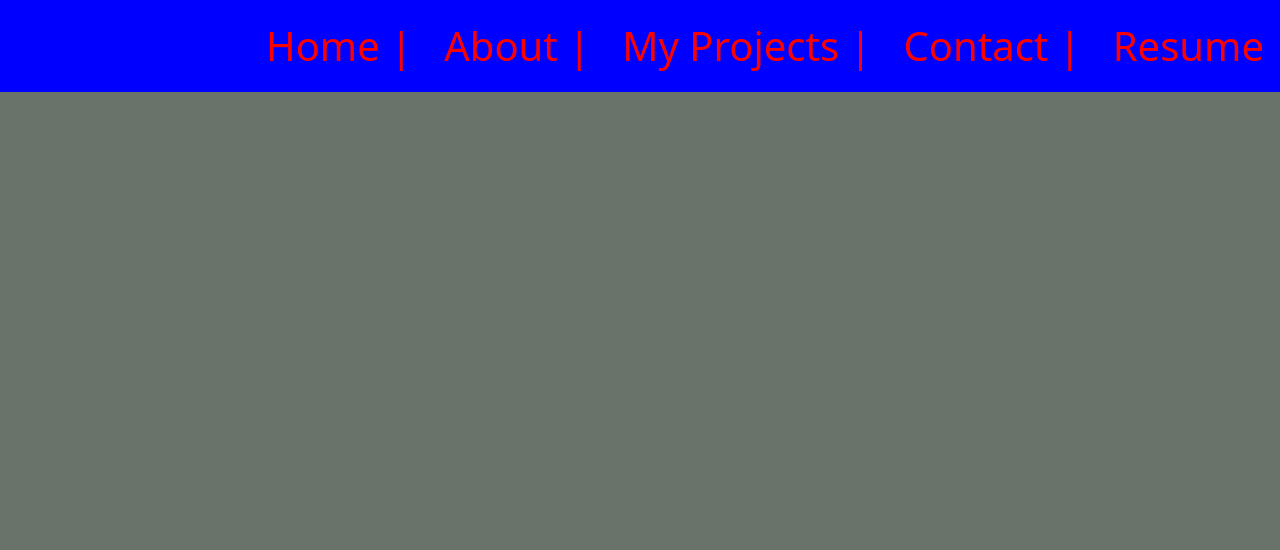
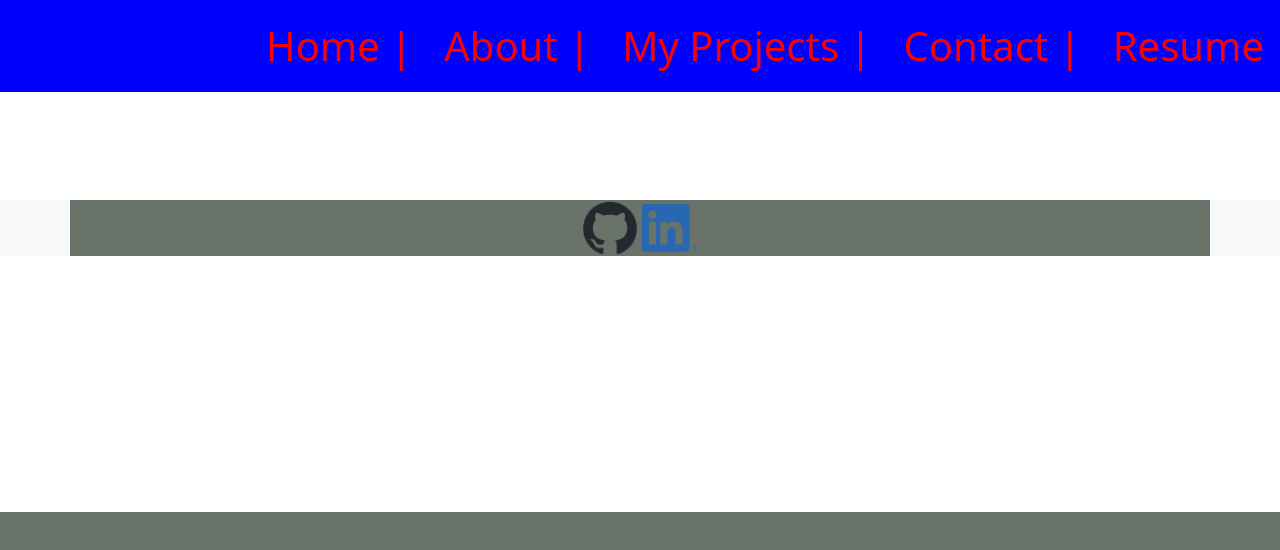
Before and after one commit to bradcoleman60/react-portfolio, a React (Create React App) app: page / in a window 1280 px wide. Shown: the top 550 px of the page. Built offline with nearby package versions, Linux system fonts and the light colour scheme.

Commit message:
adds footer with linked in and git hub logos and links

```diff
--- a/public/index.html
+++ b/public/index.html
@@ -11,39 +11,26 @@
     />
 
     <link rel="apple-touch-icon" href="%PUBLIC_URL%/logo192.png" />
-    <!--
-      manifest.json provides metadata used when your web app is installed on a
-      user's mobile device or desktop. See https://developers.google.com/web/fundamentals/web-app-manifest/
-    -->
+
     <link rel="manifest" href="%PUBLIC_URL%/manifest.json" />
-    <!--
-      Notice the use of %PUBLIC_URL% in the tags above.
-      It will be replaced with the URL of the `public` folder during the build.
-      Only files inside the `public` folder can be referenced from the HTML.
-
-      Unlike "/favicon.ico" or "favicon.ico", "%PUBLIC_URL%/favicon.ico" will
-      work correctly both with client-side routing and a non-root public URL.
-      Learn how to configure a non-root public URL by running `npm run build`.
-    -->
+    <link rel="stylesheet" href="./style.css"/>
     <title>Brad Coleman</title>
   </head>
   <body>
     <noscript>You need to enable JavaScript to run this app.</noscript>
     <div id="root"></div>
-    <!--
-      This HTML file is a template.
-      If you open it directly in the browser, you will see an empty page.
 
-      You can add webfonts, meta tags, or analytics to this file.
-      The build step will place the bundled scripts into the <body> tag.
+  </body>
+  <footer class="footer bg-light">
+    <div class="container text-center">
+     <a href="https://github.com/bradcoleman60" target="_blank" rel="noopener noreferrer">
+      <img src='../images/github-mark.png' alt='Brad Coleman' width="5%"></img>
+    </a>
+    <a href="https://www.linkedin.com/in/brad-coleman-109529/" target="_blank" rel="noopener noreferrer">
+      <img src='../images/LI-In-Bug.png' alt='Brad Coleman' width="5%"></img>
+    </a>
 
-      To begin the development, run `npm start` or `yarn start`.
-      To create a production bundle, use `npm run build` or `yarn build`.
-    -->
-  </body>
-  <!-- <footer class="footer bg-light">
-    <div class="container">
-    <span >Brad Coleman</span>
+
   </div>
-  </footer> -->
+  </footer>
 </html>
--- a/public/style.css
+++ b/public/style.css
@@ -1,3 +1,30 @@
+
+
+html, body {
+    height: 80%;
+  }
+
+
+  main {
+    flex: 1;
+  }
+
+  footer {
+    margin-top: auto;
+  }
+
+
+
+
+
+
+
+
+
+
+
+
+
 /* * {
 
     background-color: #6A7369;
@@ -9,7 +36,7 @@
 /* Header is a flex boxt that includes two sub containers named "Header-container_1"
 and "Heaeder-container_2" */
 
-.container {
+/* .container {
     margin-top: 220px;
 }
 
@@ -70,20 +97,20 @@ header h1{
 /* This starts the main section of the website.  There is one main container and
 inside this main container are two smaller containers. */
 
-.main-container {
+/* .main-container {
 
     display: flex;
     gap: 10px;
     padding: 10px;
     flex-direction: row;
     justify-content:space-around;
-}
+} */
 
 
 /* This CSS removes the automatically applied underline to all linked (href) references */
-a:link {
+/* a:link {
     text-decoration: none;
-}
+} */
 
 /* This CSS adds an underline to the text that is included in a link (href) */
 a:hover{
@@ -92,7 +119,7 @@ a:hover{
 
 /* Contain_1 Holds the large container that has one show-cased project -
 That is, the Large Project */
-.container_1 {
+/* .container_1 {
     display: flex;
     flex-flow: column;
     flex-wrap: wrap;
@@ -104,9 +131,9 @@ That is, the Large Project */
     border: 2px dashed yellow;
     padding:20px
 
-}
+} */
 
-.card_1 img {
+/* .card_1 img {
     width: 50%;
     height: auto;
 }
@@ -137,16 +164,16 @@ That is, the Large Project */
     background: rgba(0, 0, 0, 0.3);
     margin-top: 250px;
 
-}
-
+} */
+/*
 .card_1 :hover {
     background: rgba(0, 0, 0, 0.8);
 
-}
+} */
 
 /* Container 2 houses the small projects. */
 
-.container_2  {
+/* .container_2  {
     display: flex;
     flex-flow: row;
     flex-wrap:wrap;
@@ -162,10 +189,10 @@ That is, the Large Project */
     margin: 0%;
     background-color: darkgreen;
 
-}
+} */
 
 /* There are 4 sub cards within container_2 with the following CSS */
-.card_2,
+/* .card_2,
 .card_3,
 .card_4,
 .card_5 {
@@ -192,7 +219,7 @@ That is, the Large Project */
     position:relative;
     margin-top: -50px;
     background-color: blue;
-}
+} */
 
 /* Media Query to change the Flex Direction from Row to Column on different screen sizes.
 This also applies to the Nav-Bar. */
--- a/src/components/pages/Projects.js
+++ b/src/components/pages/Projects.js
@@ -44,7 +44,7 @@ export default function Projects() {
 
   return (
     <div className="container border border-primary">
-      <div className="row">
+      <div className="row px-5">
         {projects.map((item, index) => (
           <div
             key={index}
```
Also changed, not shown: public/images/LI-In-Bug.png (added), public/images/github-mark.png (added).
